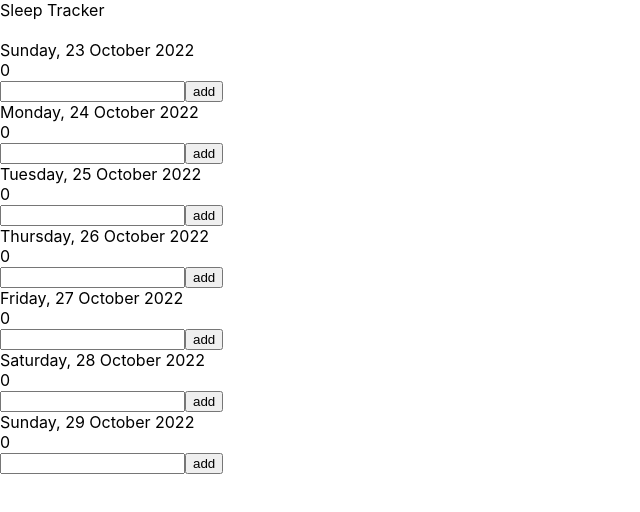
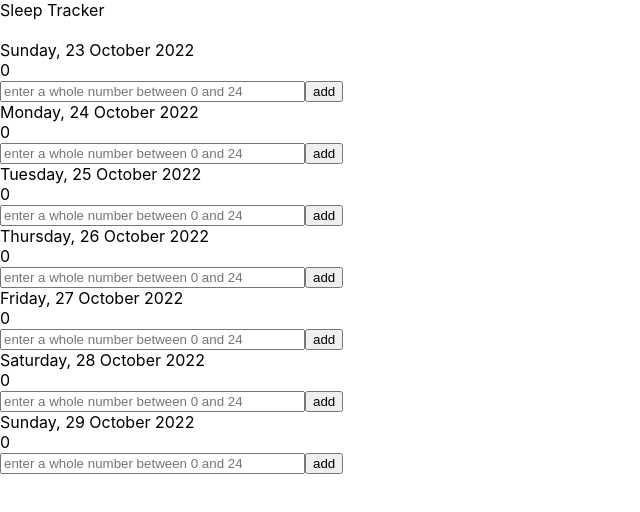
Before and after one commit to esha-sidhu/Delta, a React (Create React App) app in the folder delta/: page /sleeptracker in a window 1280 px wide. Shown: the top 512 px of the page, without its empty margins (0-640 px from the left). Built offline with nearby package versions, Linux system fonts and the light colour scheme.

Commit message:
informs user of valid input values

```diff
--- a/delta/src/components/pages/sleeptracker.js
+++ b/delta/src/components/pages/sleeptracker.js
@@ -124,31 +124,31 @@ class SleepTracker extends React.Component {
         <br/>
         <div>{day_convert[week[6].getDay()]}, {week[6].getDate()} {month_convert[week[6].getMonth()]} {week[6].getFullYear()}</div>
         <div>{this.state.Seven}</div>
-        <input type="text" value={this.state.hours_seven} onChange={this.handleChangeSeven}/>
+        <input type="text" value={this.state.hours_seven} placeholder={'enter a whole number between 0 and 24'} size="35" onChange={this.handleChangeSeven}/>
         <button onClick={this.handleSubmitSeven}>add</button>
         <div>{day_convert[week[5].getDay()]}, {week[5].getDate()} {month_convert[week[5].getMonth()]} {week[5].getFullYear()}</div>
         <div>{this.state.Six}</div>
-        <input type="text" value={this.state.hours_six} onChange={this.handleChangeSix}/>
+        <input type="text" value={this.state.hours_six} placeholder={'enter a whole number between 0 and 24'} size="35" onChange={this.handleChangeSix}/>
         <button onClick={this.handleSubmitSix}>add</button>
         <div>{day_convert[week[4].getDay()]}, {week[4].getDate()} {month_convert[week[4].getMonth()]} {week[4].getFullYear()}</div>
         <div>{this.state.Five}</div>
-        <input type="text" value={this.state.hours_two} onChange={this.handleChangeFive}/>
+        <input type="text" value={this.state.hours_two} placeholder={'enter a whole number between 0 and 24'} size="35" onChange={this.handleChangeFive}/>
         <button onClick={this.handleSubmitFive}>add</button>
         <div>{day_convert[week[3].getDay()]}, {week[3].getDate()} {month_convert[week[3].getMonth()]} {week[3].getFullYear()}</div>
         <div>{this.state.Four}</div>
-        <input type="text" value={this.state.hours_four} onChange={this.handleChangeFour}/>
+        <input type="text" value={this.state.hours_four} placeholder={'enter a whole number between 0 and 24'} size="35" onChange={this.handleChangeFour}/>
         <button onClick={this.handleSubmitFour}>add</button>
         <div>{day_convert[week[2].getDay()]}, {week[2].getDate()} {month_convert[week[2].getMonth()]} {week[2].getFullYear()}</div>
         <div>{this.state.Three}</div>
-        <input type="text" value={this.state.hours_three} onChange={this.handleChangeThree}/>
+        <input type="text" value={this.state.hours_three} placeholder={'enter a whole number between 0 and 24'} size="35" onChange={this.handleChangeThree}/>
         <button onClick={this.handleSubmitThree}>add</button>
         <div>{day_convert[week[1].getDay()]}, {week[1].getDate()} {month_convert[week[1].getMonth()]} {week[1].getFullYear()}</div>
         <div>{this.state.Two}</div>
-        <input type="text" value={this.state.hours_two} onChange={this.handleChangeTwo}/>
+        <input type="text" value={this.state.hours_two} placeholder={'enter a whole number between 0 and 24'} size="35" onChange={this.handleChangeTwo}/>
         <button onClick={this.handleSubmitTwo}>add</button>
         <div>{day_convert[week[0].getDay()]}, {week[0].getDate()} {month_convert[week[0].getMonth()]} {week[0].getFullYear()}</div>
         <div>{this.state.One}</div>
-        <input type="text" value={this.state.hours_one} onChange={this.handleChangeOne}/>
+        <input type="text" value={this.state.hours_one} placeholder={'enter a whole number between 0 and 24'} size="35" onChange={this.handleChangeOne}/>
         <button onClick={this.handleSubmitOne}>add</button>
         </>
     );
```
